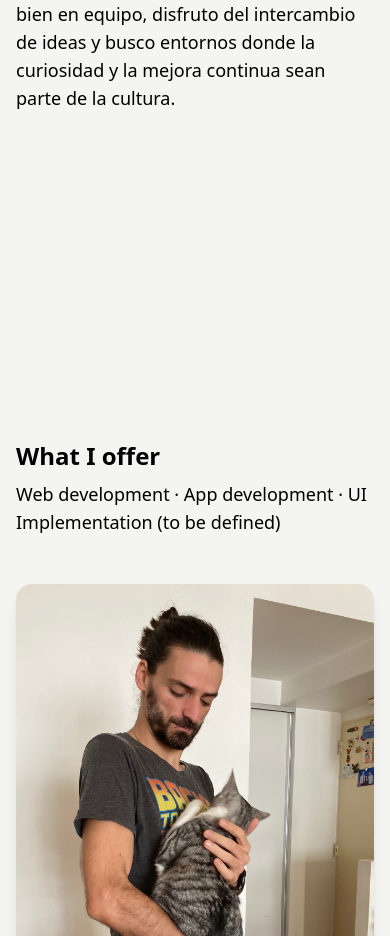
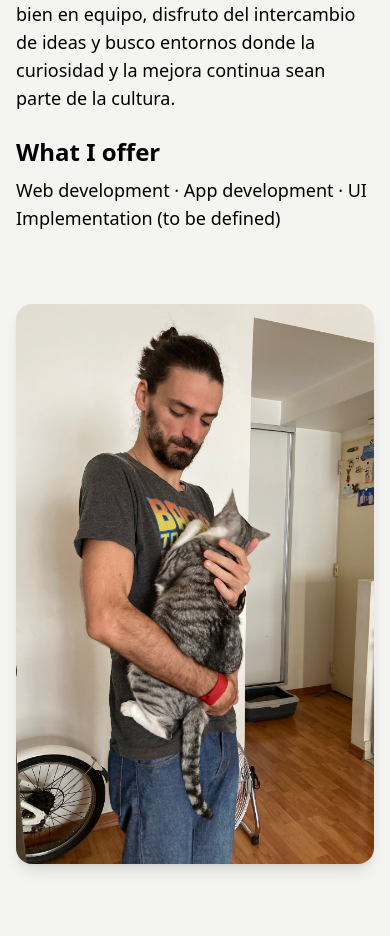
Before and after one commit to DiegoBottegoni/diegobottegoni.github.io, a React (Vite) app: page / in a window 390 px wide. Shown: the part 1580-2516 px from the top of the page. Built offline with nearby package versions, Linux system fonts and the light colour scheme.

Commit message:
responsive fix + scroll-x hidden

```diff
--- a/src/App.tsx
+++ b/src/App.tsx
@@ -12,7 +12,7 @@ import ScrollToTopButton from "./presentation/components/ScrollToTopButton";
 
 function App() {
   return (
-    <>
+    <div className="w-full overflow-x-hidden">
       <Navbar />
       <Hero />
       <SkillsPage />
@@ -23,7 +23,7 @@ function App() {
       <ContactSection />
       <Footer />
       <ScrollToTopButton />
-    </>
+    </div>
   )
 }
 
--- a/src/components/Navbar/Navbar.tsx
+++ b/src/components/Navbar/Navbar.tsx
@@ -3,8 +3,6 @@ import { links } from '../../../data';
 const Navbar = () => {
     return (
         <nav id="home" className="bg-[#F4F4F3] py-4 h-16">
-            {/* <nav id="home" className="bg-[#F4F4F3] h-16 flex items-center"> */}
-
             <div className="max-w-screen-xl mx-auto px-6">
                 <ul className="flex justify-between text-sm font-semibold tracking-wide uppercase">
                     {links.map(({ id, href, text }) => (
--- a/src/index.css
+++ b/src/index.css
@@ -27,6 +27,7 @@
   animation: scroll 20s linear infinite;
 }
 
-html {
+html, body {
   scroll-behavior: smooth;
+  overflow-x: hidden;
 }
--- a/src/presentation/pages/About/About.tsx
+++ b/src/presentation/pages/About/About.tsx
@@ -18,7 +18,7 @@ export default function AboutPage() {
                         </p>
 
                         {/* Texto inferior */}
-                        <div className="mt-82">
+                        <div className="my-6 lg:mt-82">
                             <h3 className="text-2xl font-semibold mb-2">What I offer</h3>
                             <p className="text-lg text-muted-foreground">
                                 Web development · App development · UI Implementation (to be defined)
```
